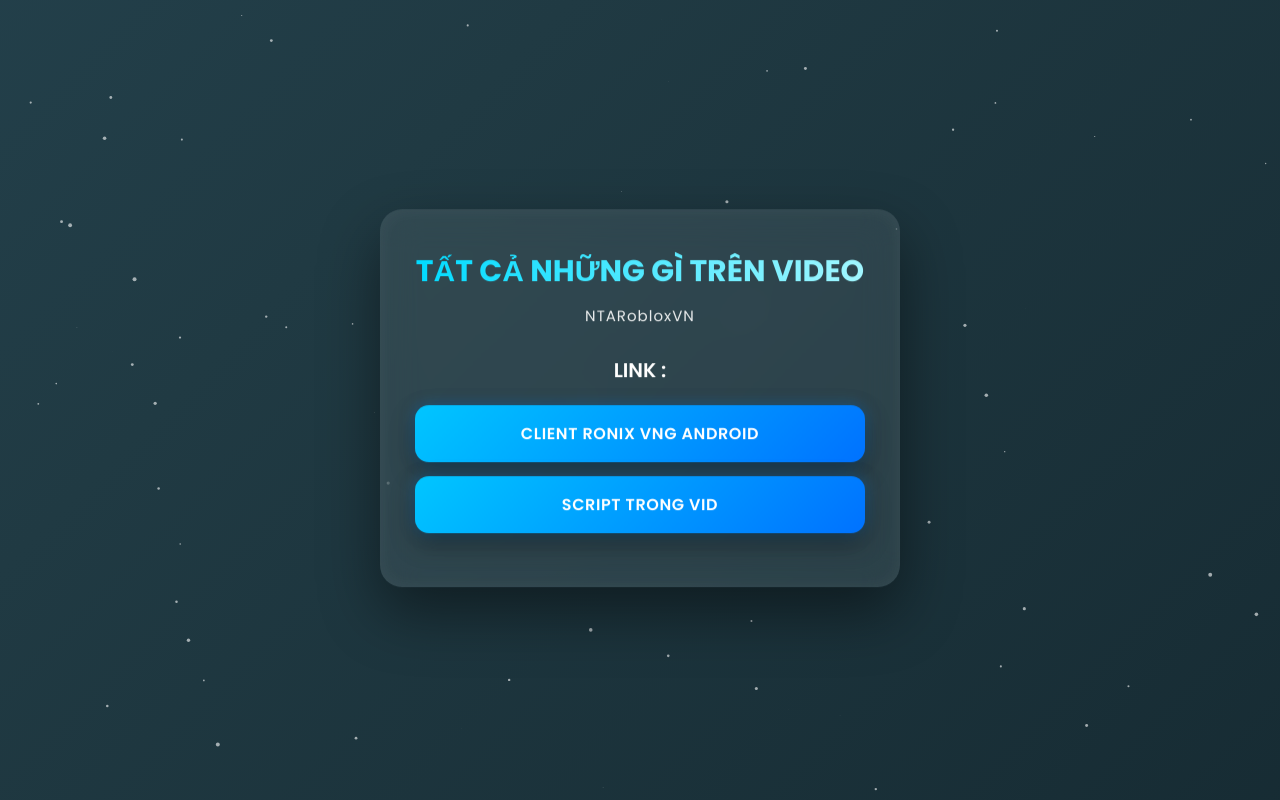
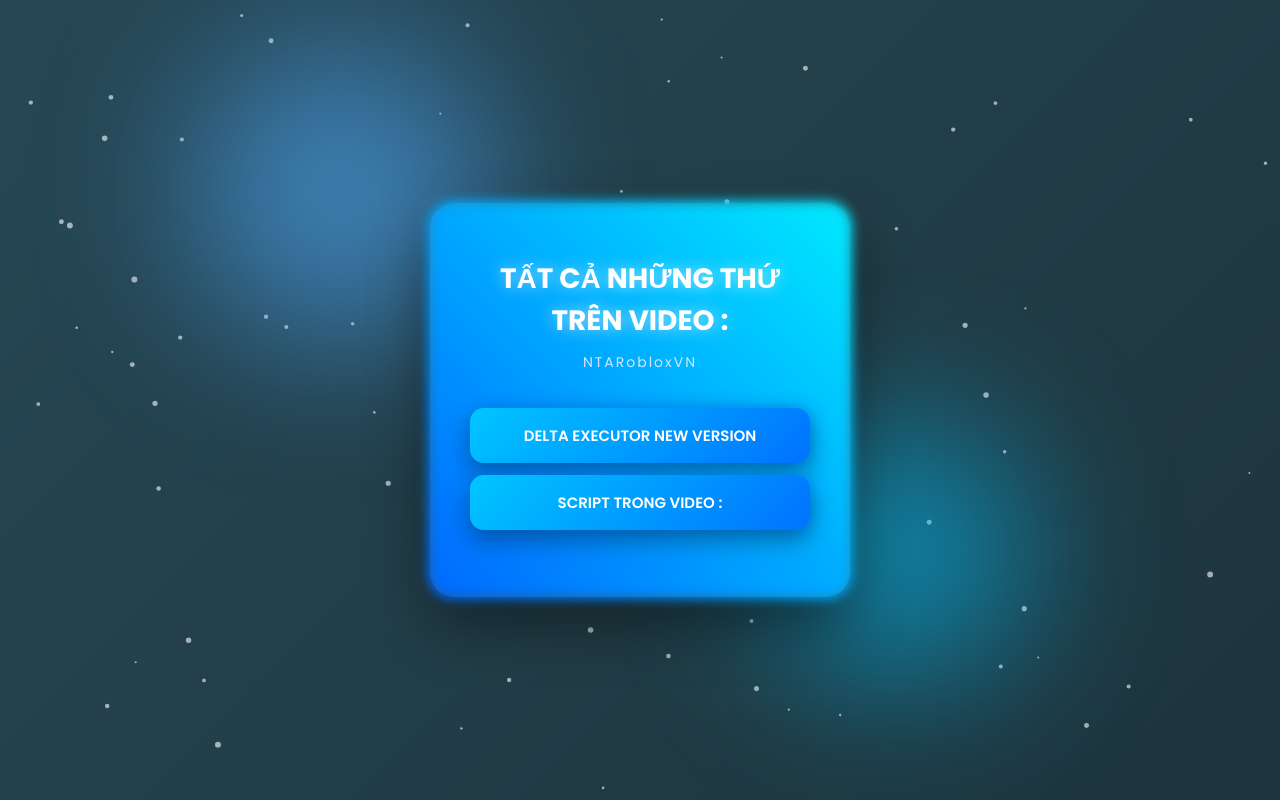
Before and after one commit to ntarobloxvn/hack, a plain HTML site: page index.html in a window 1280 px wide. Drawn offline with Linux system fonts and the light colour scheme.

Commit message:
Update index.html

```diff
--- a/index.html
+++ b/index.html
@@ -3,13 +3,13 @@
 <head>
 <meta charset="UTF-8">
 <meta name="viewport" content="width=device-width, initial-scale=1.0">
-
 <title>NTARobloxVN</title>
 
 <link href="https://fonts.googleapis.com/css2?family=Poppins:wght@300;400;600;700&display=swap" rel="stylesheet">
 
 <style>
 
+/* RESET */
 *{
 margin:0;
 padding:0;
@@ -17,185 +17,234 @@
 font-family:'Poppins',sans-serif;
 }
 
+/* BACKGROUND */
 body{
 height:100vh;
 display:flex;
+align-items:center;
 justify-content:center;
-align-items:center;
 overflow:hidden;
-color:white;
-background:linear-gradient(-45deg,#0f2027,#203a43,#2c5364,#3a7bd5);
-background-size:400% 400%;
-animation:gradientMove 12s ease infinite;
+
+background:linear-gradient(-45deg,#0f2027,#203a43,#2c5364,#1e3c72,#2a5298);
+background-size:500% 500%;
+animation:bgmove 15s ease infinite;
 }
 
-/* Animated Gradient */
-
-@keyframes gradientMove{
-0%{background-position:0% 50%}
-50%{background-position:100% 50%}
-100%{background-position:0% 50%}
+@keyframes bgmove{
+0%{background-position:0% 50%;}
+50%{background-position:100% 50%;}
+100%{background-position:0% 50%;}
 }
 
-/* Particles */
+/* HELLO SCREEN */
+#helloScreen{
+position:fixed;
+top:0;
+left:0;
+width:100%;
+height:100%;
+display:flex;
+align-items:center;
+justify-content:center;
 
+background:rgba(0,0,0,0.35);
+backdrop-filter:blur(8px);
+
+z-index:9999;
+
+animation:fadeOut 0.8s ease 2s forwards;
+}
+
+.helloBox{
+padding:20px 70px;
+
+font-size:28px;
+font-weight:700;
+color:white;
+
+border-radius:20px;
+
+background:linear-gradient(135deg,#00c6ff,#0072ff);
+
+box-shadow:
+0 0 30px rgba(0,150,255,0.9),
+0 10px 30px rgba(0,0,0,0.5);
+
+animation:helloPop 0.6s ease;
+}
+
+@keyframes helloPop{
+0%{transform:scale(0.6);opacity:0;}
+100%{transform:scale(1);opacity:1;}
+}
+
+@keyframes fadeOut{
+to{opacity:0;visibility:hidden;}
+}
+
+/* PARTICLES */
 #particles{
 position:fixed;
 top:0;
 left:0;
 width:100%;
 height:100%;
-z-index:-1;
+z-index:0;
 }
 
-/* Container */
+/* FLOATING ORBS */
+.orb{
+position:absolute;
+border-radius:50%;
+filter:blur(80px);
+opacity:0.6;
+animation:float 12s infinite ease-in-out;
+}
 
-.container{
-width:90%;
-max-width:520px;
-padding:40px 35px;
-border-radius:22px;
+.orb1{
+width:300px;
+height:300px;
+background:#4facfe;
+top:10%;
+left:15%;
+}
+
+.orb2{
+width:250px;
+height:250px;
+background:#00c6ff;
+bottom:15%;
+right:20%;
+animation-delay:4s;
+}
+
+@keyframes float{
+0%{transform:translateY(0)}
+50%{transform:translateY(-40px)}
+100%{transform:translateY(0)}
+}
+
+/* CARD */
+.card{
+position:relative;
+z-index:2;
+
+text-align:center;
+padding:55px 40px;
+border-radius:25px;
 
 background:rgba(255,255,255,0.08);
 backdrop-filter:blur(18px);
 
 box-shadow:
 0 25px 60px rgba(0,0,0,0.45),
-inset 0 0 20px rgba(255,255,255,0.05);
+0 0 40px rgba(255,255,255,0.1) inset;
 
-text-align:center;
+max-width:420px;
+width:90%;
 
-animation:fadeUp 1s ease;
+transition:transform .3s ease;
 }
 
-/* Fade animation */
+/* GLOW BORDER */
+.card:before{
+content:"";
+position:absolute;
+inset:-2px;
+border-radius:25px;
 
-@keyframes fadeUp{
-from{
-opacity:0;
-transform:translateY(30px);
-}
-to{
-opacity:1;
-transform:translateY(0);
-}
+background:linear-gradient(45deg,#00eaff,#0066ff,#00eaff);
+background-size:300%;
+
+z-index:-1;
+filter:blur(6px);
+
+animation:borderGlow 6s linear infinite;
 }
 
-/* Title */
-
-.title{
-font-size:30px;
-font-weight:700;
-margin-bottom:10px;
-
-background:linear-gradient(90deg,#00dbff,#a2f7ff);
--webkit-background-clip:text;
-color:transparent;
+@keyframes borderGlow{
+0%{background-position:0%}
+100%{background-position:300%}
 }
 
-/* Subtitle */
-
-.subtitle{
-opacity:.9;
-margin-bottom:28px;
-font-size:15px;
-letter-spacing:1px;
+/* TITLE */
+h1{
+font-size:28px;
+font-weight:700;
+color:white;
+margin-bottom:10px;
+text-shadow:0 0 15px rgba(255,255,255,0.6);
 }
 
-/* Link title */
-
-.link-title{
-font-size:20px;
-font-weight:600;
-margin-bottom:20px;
+/* SUBTITLE */
+.subtitle{
+color:#d0e7ff;
+margin-bottom:35px;
+font-size:14px;
+letter-spacing:2px;
 }
 
-/* Buttons */
-
+/* BUTTON */
 .btn{
 display:block;
 width:100%;
 padding:16px;
 
-margin:14px 0;
+margin:12px 0;
 
 border-radius:14px;
 text-decoration:none;
+
 font-weight:600;
-letter-spacing:.6px;
+font-size:15px;
+color:white;
 
 background:linear-gradient(135deg,#00c6ff,#0072ff);
-color:white;
+
+box-shadow:
+0 10px 25px rgba(0,0,0,0.35),
+0 0 15px rgba(0,132,255,0.8);
+
+transition:.3s;
 
 position:relative;
 overflow:hidden;
+}
+
+.btn:hover{
+transform:translateY(-4px) scale(1.03);
+
+background:linear-gradient(135deg,#38dfff,#1a6cff);
 
 box-shadow:
-0 10px 25px rgba(0,0,0,0.35),
-0 0 15px rgba(0,140,255,0.35);
-
-transition:all .3s ease;
+0 20px 40px rgba(0,0,0,0.5),
+0 0 35px rgba(0,153,255,1);
 }
 
-/* Hover */
-
-.btn:hover{
-transform:scale(1.06);
-box-shadow:
-0 15px 40px rgba(0,0,0,0.5),
-0 0 25px rgba(0,180,255,0.9);
+/* RIPPLE */
+.ripple{
+position:absolute;
+border-radius:50%;
+background:rgba(255,255,255,0.6);
+transform:scale(0);
+animation:rippleAnim .6s linear;
+pointer-events:none;
 }
 
-/* Ripple effect */
-
-.btn span{
-position:relative;
-z-index:2;
+@keyframes rippleAnim{
+to{transform:scale(4);opacity:0;}
 }
 
-.btn::after{
-content:"";
-position:absolute;
-width:120px;
-height:120px;
-background:rgba(255,255,255,0.4);
-border-radius:50%;
-transform:scale(0);
-opacity:0;
-transition:.6s;
-}
+/* RESPONSIVE */
+@media(max-width:480px){
 
-.btn:active::after{
-transform:scale(3);
-opacity:0;
-transition:0s;
-}
+.card{padding:45px 28px;}
 
-/* Floating */
-
-.container{
-animation:
-fadeUp 1s ease,
-floating 6s ease-in-out infinite;
-}
-
-@keyframes floating{
-0%{transform:translateY(0)}
-50%{transform:translateY(-8px)}
-100%{transform:translateY(0)}
-}
-
-/* Responsive */
-
-@media(max-width:500px){
-
-.title{
-font-size:24px;
-}
+h1{font-size:22px;}
 
 .btn{
-padding:14px;
 font-size:14px;
+padding:15px;
 }
 
 }
@@ -205,87 +254,126 @@
 
 <body>
 
+<!-- HELLO SCREEN -->
+<div id="helloScreen">
+<div class="helloBox">HELLO !</div>
+</div>
+
 <canvas id="particles"></canvas>
 
-<div class="container">
+<div class="orb orb1"></div>
+<div class="orb orb2"></div>
 
-<div class="title">
-TẤT CẢ NHỮNG GÌ TRÊN VIDEO
-</div>
+<div class="card" id="card">
 
-<div class="subtitle">
-NTARobloxVN
-</div>
+<h1>TẤT CẢ NHỮNG THỨ TRÊN VIDEO :</h1>
 
-<div class="link-title">
-LINK :
-</div>
+<div class="subtitle">NTARobloxVN</div>
 
-<a class="btn" href="https://www.mediafire.com/file/gi82oiy9qk0fyob/Ronix_VN-2.710.706_Up.apk/file" target="_blank">
-<span>CLIENT RONIX VNG ANDROID</span>
+<a class="btn"
+href="https://www.mediafire.com/file/ve89aen8nuyqqd3/Delta+x+VNG+v2.710.apk/file"
+target="_blank">
+DELTA EXECUTOR NEW VERSION
 </a>
 
-<a class="btn" href="https://pastefy.app/bsq32wjA/raw" target="_blank">
-<span>SCRIPT TRONG VID</span>
+<a class="btn"
+href="https://pastefy.app/UxbVWlGF/raw"
+target="_blank">
+SCRIPT TRONG VIDEO :
 </a>
 
 </div>
 
 <script>
 
-/* Simple particles */
+/* PARTICLES */
 
-const canvas = document.getElementById("particles");
-const ctx = canvas.getContext("2d");
+const canvas=document.getElementById("particles");
+const ctx=canvas.getContext("2d");
 
-canvas.width = window.innerWidth;
-canvas.height = window.innerHeight;
+canvas.width=window.innerWidth;
+canvas.height=window.innerHeight;
 
 let particles=[];
 
-for(let i=0;i<80;i++){
-
+for(let i=0;i<70;i++){
 particles.push({
 x:Math.random()*canvas.width,
 y:Math.random()*canvas.height,
-r:Math.random()*2,
-dx:(Math.random()-.5)*0.5,
-dy:(Math.random()-.5)*0.5
-})
+r:Math.random()*2+1,
+dx:(Math.random()-0.5)*0.5,
+dy:(Math.random()-0.5)*0.5
+});
+}
+
+function drawParticles(){
+
+ctx.clearRect(0,0,canvas.width,canvas.height);
+
+particles.forEach(p=>{
+
+ctx.beginPath();
+ctx.arc(p.x,p.y,p.r,0,Math.PI*2);
+ctx.fillStyle="rgba(255,255,255,0.6)";
+ctx.fill();
+
+p.x+=p.dx;
+p.y+=p.dy;
+
+if(p.x<0||p.x>canvas.width) p.dx*=-1;
+if(p.y<0||p.y>canvas.height) p.dy*=-1;
+
+});
+
+requestAnimationFrame(drawParticles);
 
 }
 
-function animate(){
+drawParticles();
 
-ctx.clearRect(0,0,canvas.width,canvas.height)
+/* 3D CARD */
 
-particles.forEach(p=>{
+const card=document.getElementById("card");
 
-p.x+=p.dx
-p.y+=p.dy
+document.addEventListener("mousemove",(e)=>{
 
-if(p.x<0||p.x>canvas.width) p.dx*=-1
-if(p.y<0||p.y>canvas.height) p.dy*=-1
+const x=(window.innerWidth/2 - e.clientX)/25;
+const y=(window.innerHeight/2 - e.clientY)/25;
 
-ctx.beginPath()
-ctx.arc(p.x,p.y,p.r,0,Math.PI*2)
-ctx.fillStyle="rgba(255,255,255,0.6)"
-ctx.fill()
+card.style.transform=`rotateY(${x}deg) rotateX(${y}deg)`;
 
-})
+});
 
-requestAnimationFrame(animate)
+/* RIPPLE BUTTON */
 
-}
+document.querySelectorAll(".btn").forEach(btn=>{
 
-animate()
+btn.addEventListener("click",function(e){
+
+const circle=document.createElement("span");
+circle.classList.add("ripple");
+
+const rect=this.getBoundingClientRect();
+const size=Math.max(rect.width,rect.height);
+
+circle.style.width=circle.style.height=size+"px";
+circle.style.left=(e.clientX-rect.left-size/2)+"px";
+circle.style.top=(e.clientY-rect.top-size/2)+"px";
+
+this.appendChild(circle);
+
+setTimeout(()=>circle.remove(),600);
+
+});
+
+});
+
+/* RESIZE */
 
 window.addEventListener("resize",()=>{
-
-canvas.width=window.innerWidth
-canvas.height=window.innerHeight
-
-})
+canvas.width=window.innerWidth;
+canvas.height=window.innerHeight;
+});
 
 </script>
 
```
